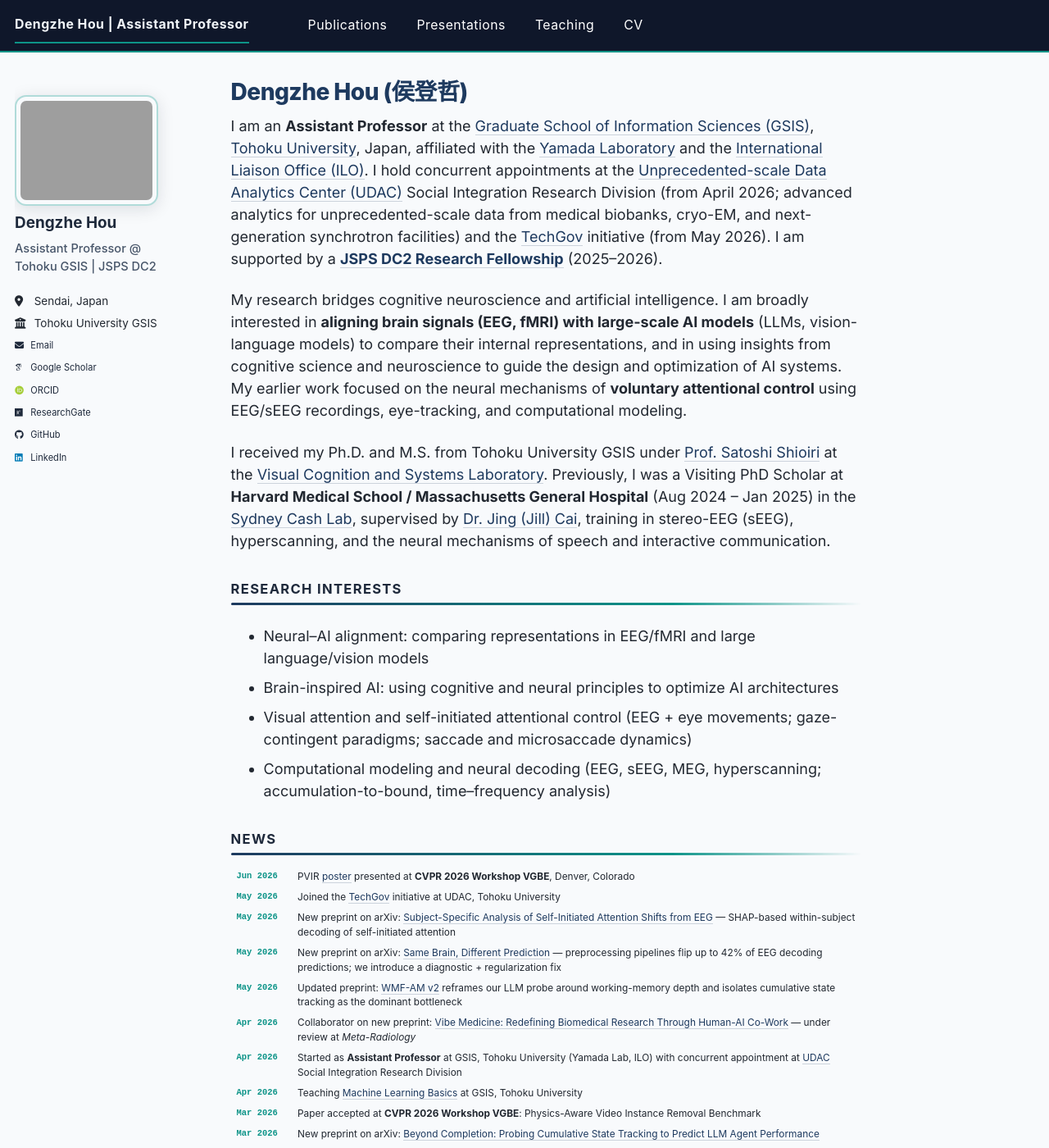
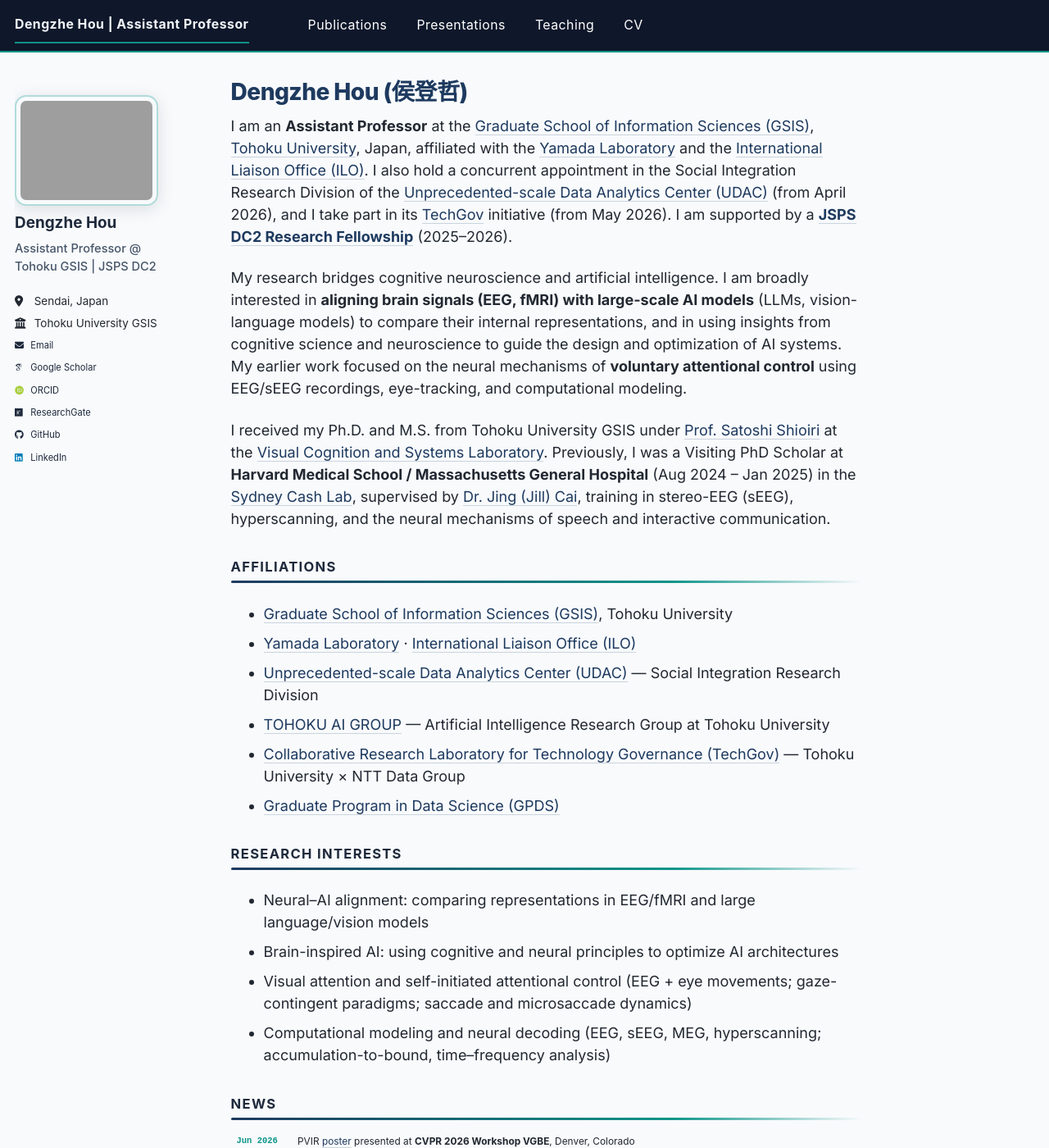
Before and after one commit to dengzhe-hou/dengzhe-hou.github.io, a Jekyll site: the page built from _pages/about.md, in a window 1280 px wide and 1400 px high. Shown: the whole window at 82% size. Built offline with Jekyll 4.4.1, drawn with Linux system fonts in a browser that asks for light colours; some web fonts are replaced; a script bundle is joined from its source files by our own code; library files that are not in the unit come from our copies.

Commit message:
Trim UDAC wording, add Affiliations section, simplify CV entry
- about.md: tighten the UDAC/TechGov sentence and drop the verbose
  center-mission parenthetical
- about.md: add an Affiliations section linking GSIS, Yamada Lab, ILO,
  UDAC, TOHOKU AI GROUP, TechGov, and GPDS
- cv.json: drop the duplicate "advanced analytics..." description from the
  UDAC work entry to match the homepage

Co-Authored-By: Claude Opus 4.8 <noreply@anthropic.com>

```diff
--- a/_data/cv.json
+++ b/_data/cv.json
@@ -60,7 +60,7 @@
       "website": "https://udac.tohoku.ac.jp/",
       "startDate": "2026-04-01",
       "endDate": "",
-      "summary": "Concurrent appointment in the Social Integration Research Division, ordered April 1, 2026 (令和8年4月1日). Advanced analytics for unprecedented-scale data from medical biobanks, cryo-EM, and next-generation synchrotron facilities.",
+      "summary": "Concurrent appointment in the Social Integration Research Division, ordered April 1, 2026 (令和8年4月1日).",
       "highlights": [
         "Social Integration Research Division",
         "Member of the TechGov initiative (from May 2026)"
--- a/_pages/about.md
+++ b/_pages/about.md
@@ -7,11 +7,20 @@ redirect_from:
   - /about.html
 ---
 
-I am an **Assistant Professor** at the [Graduate School of Information Sciences (GSIS)](https://www.is.tohoku.ac.jp/en/), [Tohoku University](https://www.tohoku.ac.jp/en/), Japan, affiliated with the [Yamada Laboratory](https://yamada-lab.gr.jp/ja/index.html) and the [International Liaison Office (ILO)](https://www.is.tohoku.ac.jp/introduction/ilo/). I hold concurrent appointments at the [Unprecedented-scale Data Analytics Center (UDAC)](https://udac.tohoku.ac.jp/) Social Integration Research Division (from April 2026; advanced analytics for unprecedented-scale data from medical biobanks, cryo-EM, and next-generation synchrotron facilities) and the [TechGov](https://techgov.udac.tohoku.ac.jp/ja/index.html#home) initiative (from May 2026). I am supported by a **[JSPS DC2 Research Fellowship](https://kaken.nii.ac.jp/ja/grant/KAKENHI-PROJECT-25KJ0641)** (2025–2026).
+I am an **Assistant Professor** at the [Graduate School of Information Sciences (GSIS)](https://www.is.tohoku.ac.jp/en/), [Tohoku University](https://www.tohoku.ac.jp/en/), Japan, affiliated with the [Yamada Laboratory](https://yamada-lab.gr.jp/ja/index.html) and the [International Liaison Office (ILO)](https://www.is.tohoku.ac.jp/introduction/ilo/). I also hold a concurrent appointment in the Social Integration Research Division of the [Unprecedented-scale Data Analytics Center (UDAC)](https://udac.tohoku.ac.jp/) (from April 2026), and I take part in its [TechGov](https://techgov.udac.tohoku.ac.jp/ja/index.html#home) initiative (from May 2026). I am supported by a **[JSPS DC2 Research Fellowship](https://kaken.nii.ac.jp/ja/grant/KAKENHI-PROJECT-25KJ0641)** (2025–2026).
 
 My research bridges cognitive neuroscience and artificial intelligence. I am broadly interested in **aligning brain signals (EEG, fMRI) with large-scale AI models** (LLMs, vision-language models) to compare their internal representations, and in using insights from cognitive science and neuroscience to guide the design and optimization of AI systems. My earlier work focused on the neural mechanisms of **voluntary attentional control** using EEG/sEEG recordings, eye-tracking, and computational modeling.
 
 I received my Ph.D. and M.S. from Tohoku University GSIS under [Prof. Satoshi Shioiri](https://scholar.google.com/citations?user=I9qDcUsAAAAJ&hl=en) at the [Visual Cognition and Systems Laboratory](https://www.shioiri.riec.tohoku.ac.jp/). Previously, I was a Visiting PhD Scholar at **Harvard Medical School / Massachusetts General Hospital** (Aug 2024 – Jan 2025) in the [Sydney Cash Lab](https://cashlab.mgh.harvard.edu/), supervised by [Dr. Jing (Jill) Cai](https://scholar.google.co.jp/citations?user=ggUF_nIAAAAJ&hl=ja), training in stereo-EEG (sEEG), hyperscanning, and the neural mechanisms of speech and interactive communication.
+
+## Affiliations
+
+- [Graduate School of Information Sciences (GSIS)](https://www.is.tohoku.ac.jp/en/), Tohoku University
+- [Yamada Laboratory](https://yamada-lab.gr.jp/ja/index.html) · [International Liaison Office (ILO)](https://www.is.tohoku.ac.jp/introduction/ilo/)
+- [Unprecedented-scale Data Analytics Center (UDAC)](https://udac.tohoku.ac.jp/) — Social Integration Research Division
+- [TOHOKU AI GROUP](https://tai.udac.tohoku.ac.jp/ja/index.html) — Artificial Intelligence Research Group at Tohoku University
+- [Collaborative Research Laboratory for Technology Governance (TechGov)](https://techgov.udac.tohoku.ac.jp/ja/index.html) — Tohoku University × NTT Data Group
+- [Graduate Program in Data Science (GPDS)](https://gp-ds.tohoku.ac.jp/ja/index.html)
 
 ## Research Interests
 
```
